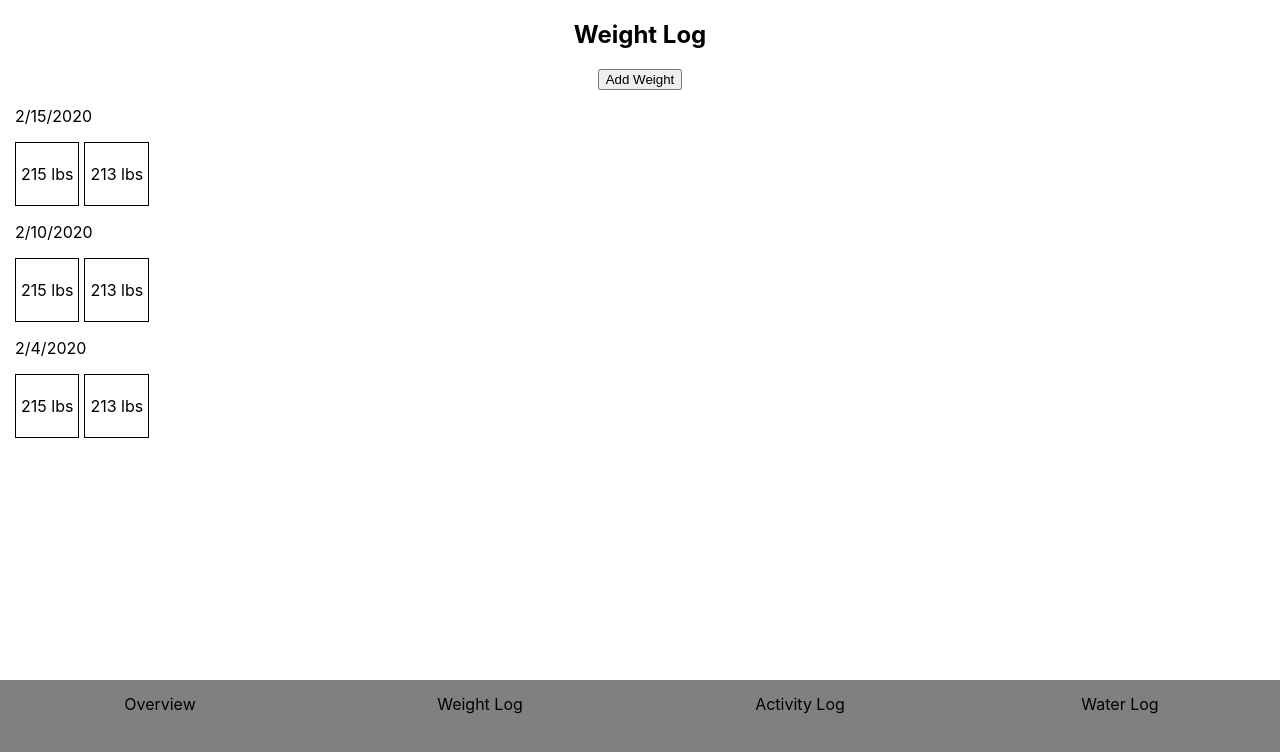
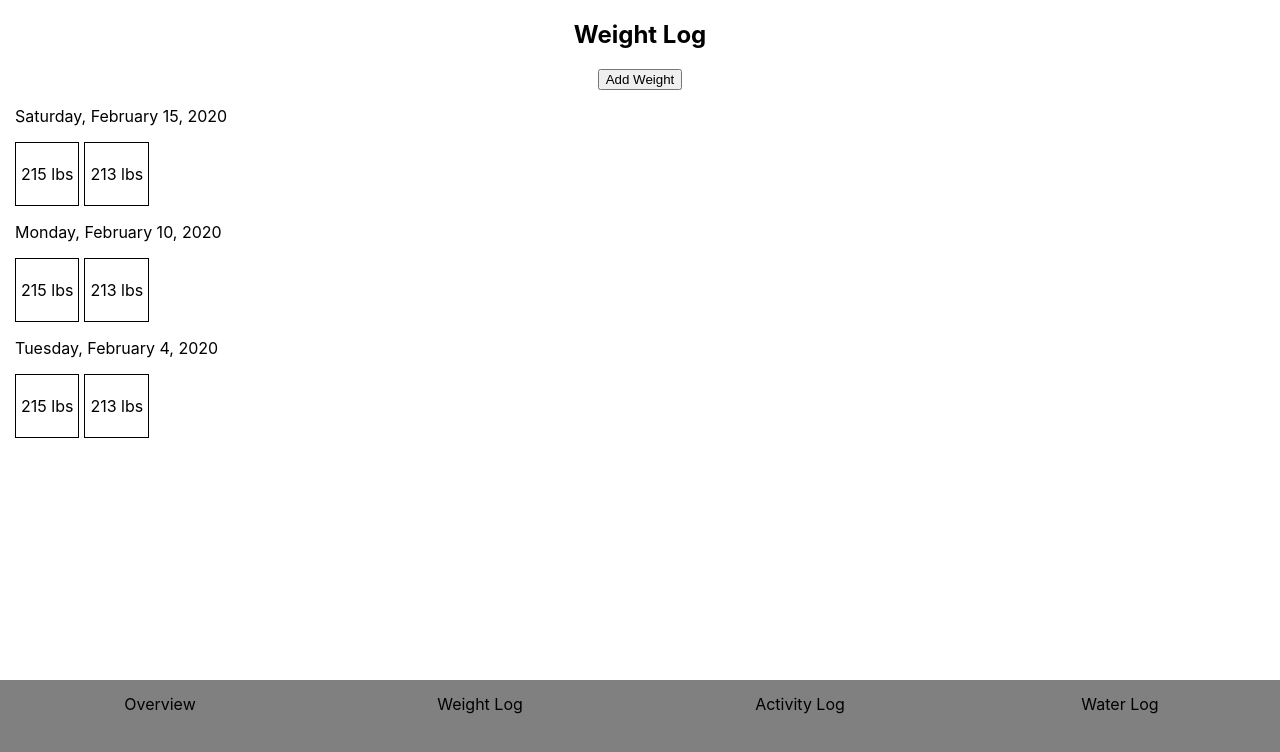
Before and after one commit to cfloyd252/My-Fit-Journal-Client, a React (Create React App) app: page /weight-log in a window 1280 px wide. Shown: the top 752 px of the page. Built offline with nearby package versions, Linux system fonts and the light colour scheme; the HTML template or start-up script is replaced by a standard one.

Commit message:
reformatted dates

```diff
--- a/src/Components/LogView/LogView.js
+++ b/src/Components/LogView/LogView.js
@@ -8,8 +8,9 @@ export class LogView extends Component {
 
     })
 
+    let options = { weekday: 'long', year: 'numeric', month: 'long', day: 'numeric'};
     const dateContainers = sortedArrayByDate.map(dataObject => {
-      return <DateContainer date={new Date(dataObject.datetime).toLocaleDateString()} />
+      return <DateContainer date={new Date(dataObject.datetime).toLocaleDateString('en-US', options)} />
     })
 
     return (
```
